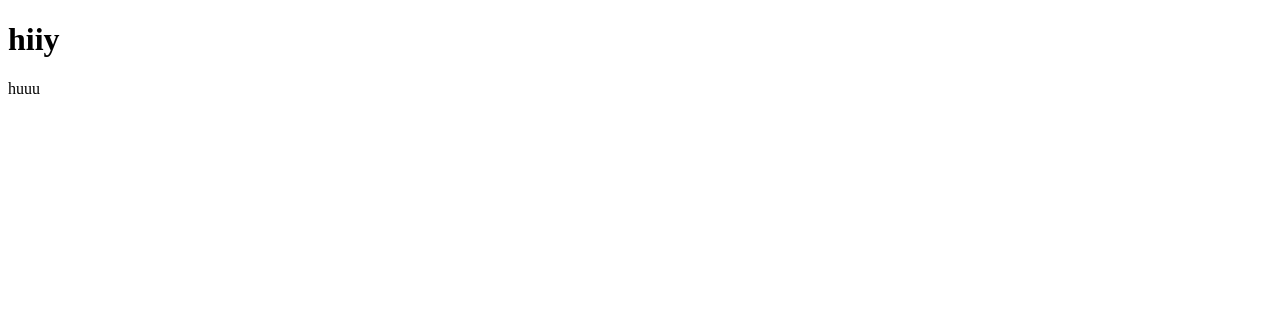
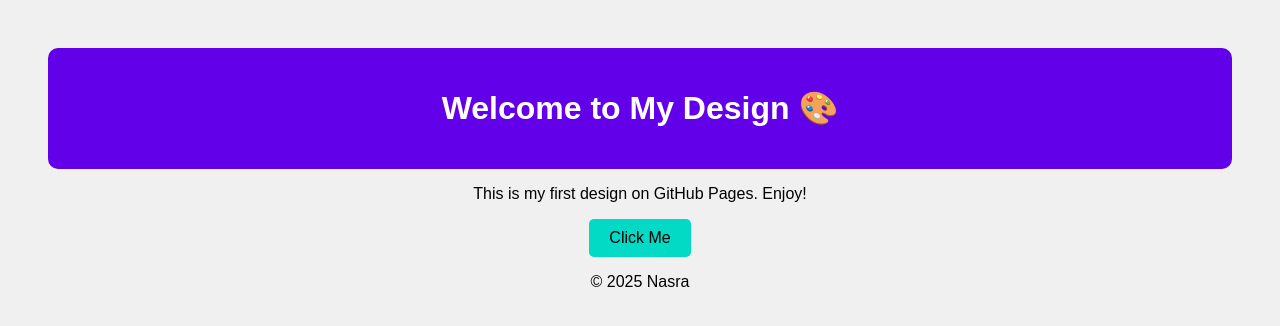
Before and after one commit to nuuraomar3-lgtm/Fullstack, a plain HTML site: page index.html in a window 1280 px wide. Drawn offline with Linux system fonts and the light colour scheme; files that its build step writes are made by us from their sources.

Commit message:
update design

```diff
--- a/css/style.css
+++ b/css/style.css
@@ -0,0 +1,22 @@
+body {
+  font-family: Arial, sans-serif;
+  background: #f0f0f0;
+  text-align: center;
+  padding: 40px;
+}
+
+header {
+  background: #6200ea;
+  color: white;
+  padding: 20px;
+  border-radius: 10px;
+}
+
+button {
+  background: #03dac6;
+  border: none;
+  padding: 10px 20px;
+  font-size: 16px;
+  border-radius: 5px;
+  cursor:pointer;
+}
--- a/index.html
+++ b/index.html
@@ -1,12 +1,22 @@
 <!DOCTYPE html>
 <html lang="en">
 <head>
-    <meta charset="UTF-8">
-    <meta name="viewport" content="width=device-width, initial-scale=1.0">
-    <title>Document</title>
+  <meta charset="UTF-8">
+  <title>My First Design</title>
+  <link rel="stylesheet" href="style.css">
 </head>
 <body>
-    <h1>hiiy</h1>
-    <p>huuu</p>
+  <header>
+    <h1>Welcome to My Design 🎨</h1>
+  </header>
+
+  <main>
+    <p>This is my first design on GitHub Pages. Enjoy!</p>
+    <button onclick="alert('Hello from Nasra!')">Click Me</button>
+  </main>
+
+  <footer>
+    <p>© 2025 Nasra</p>
+  </footer>
 </body>
 </html>
```
